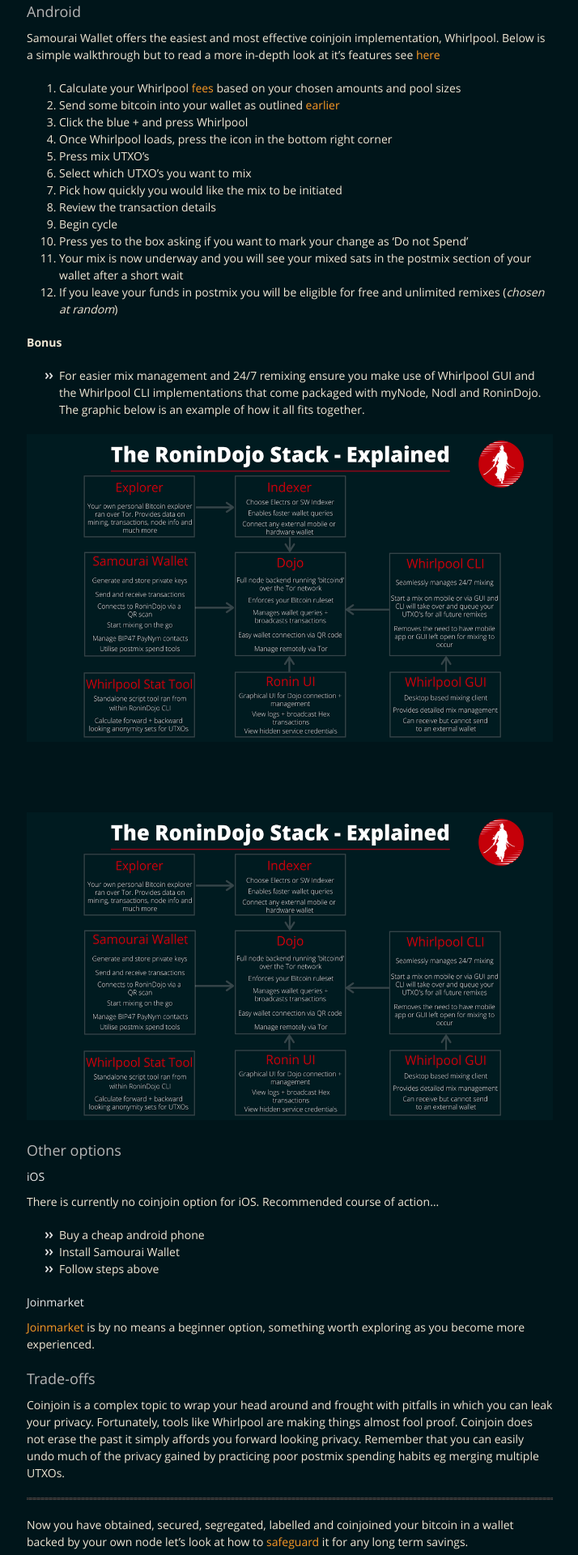
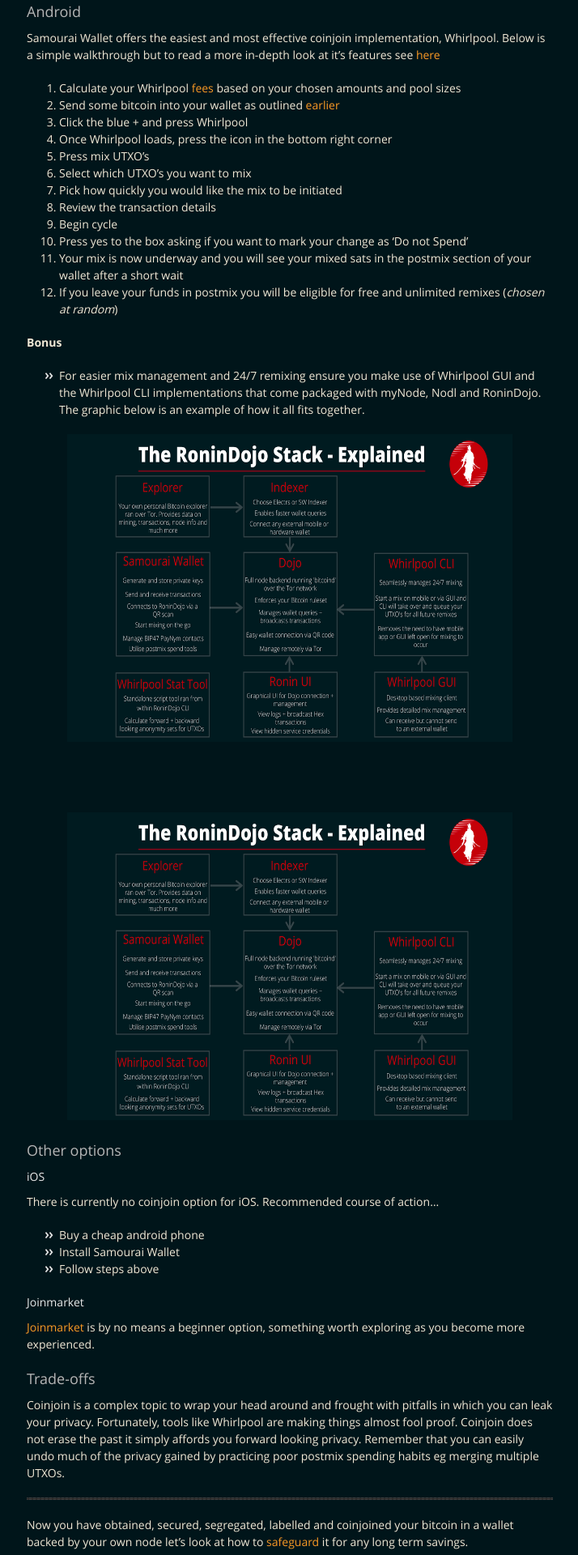
Before and after one commit to BitcoinQnA/BitcoinPrivacyGuide, a Jekyll site: the page built from separate.md, in a window 1280 px wide. Shown: the part 974-2894 px from the top of the page at 81% size, without its empty margins (282-996 px from the left). Built offline with Jekyll 4.4.1, drawn with Linux system fonts in a browser that asks for light colours.

Commit message:
Update separate.md

```diff
--- a/separate.md
+++ b/separate.md
@@ -53,7 +53,7 @@ Samourai Wallet offers the easiest and most effective coinjoin implementation, W
 * For easier mix management and 24/7 remixing ensure you make use of Whirlpool GUI and the Whirlpool CLI implementations that come packaged with myNode, Nodl and RoninDojo. The graphic below is an example of how it all fits together.
 
 <p align="center">
-  <img width="650" height="380" src="https://raw.githubusercontent.com/BitcoinQnA/BitcoinPrivacyGuide/master/assets/images/RD1.png">
+  <img width="550" height="380" src="https://raw.githubusercontent.com/BitcoinQnA/BitcoinPrivacyGuide/master/assets/images/RD1.png">
 </p>
 
 <br/>
@@ -62,7 +62,7 @@ Samourai Wallet offers the easiest and most effective coinjoin implementation, W
 
 
 <p align="center">
-<img src="https://raw.githubusercontent.com/BitcoinQnA/BitcoinPrivacyGuide/master/assets/images/RD1.png" class=responsive width="650" height="380" maxheight="380" />
+<img src="https://raw.githubusercontent.com/BitcoinQnA/BitcoinPrivacyGuide/master/assets/images/RD1.png" class=responsive width="550" height="380" maxheight="380" />
 </p>
 
 
```
